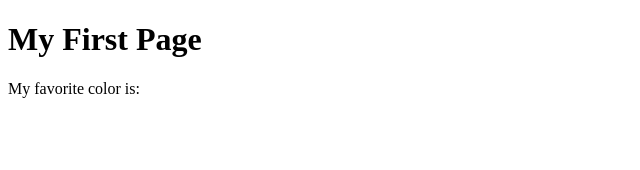
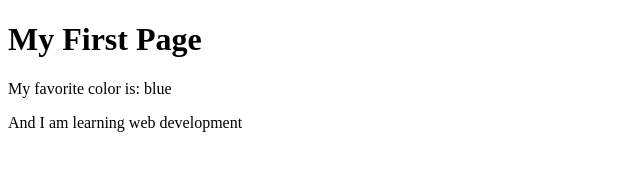
Before and after one commit to GeraldAnaeibuo/wdd130, a plain HTML site: page week01/first-page.html in a window 1280 px wide. Shown: the whole page, without its empty margins (0-640 px from the left). Drawn offline with Linux system fonts and the light colour scheme.

```diff
--- a/week01/first-page.html
+++ b/week01/first-page.html
@@ -1,12 +1,17 @@
 <!DOCTYPE html>
 <html lang="en">
+
 <head>
     <meta charset="UTF-8">
     <meta name="viewport" content="width=device-width, initial-scale=1.0">
     <title>My First Page</title>
 </head>
+
 <body>
     <h1>My First Page</h1>
-    <p>My favorite color is: </p>
+    <p>My favorite color is: blue </p>
+    <p>And I am learning web development </p>
+
 </body>
+
 </html>
```
Also changed, not shown: week01/images/temple-small.webp (added).
